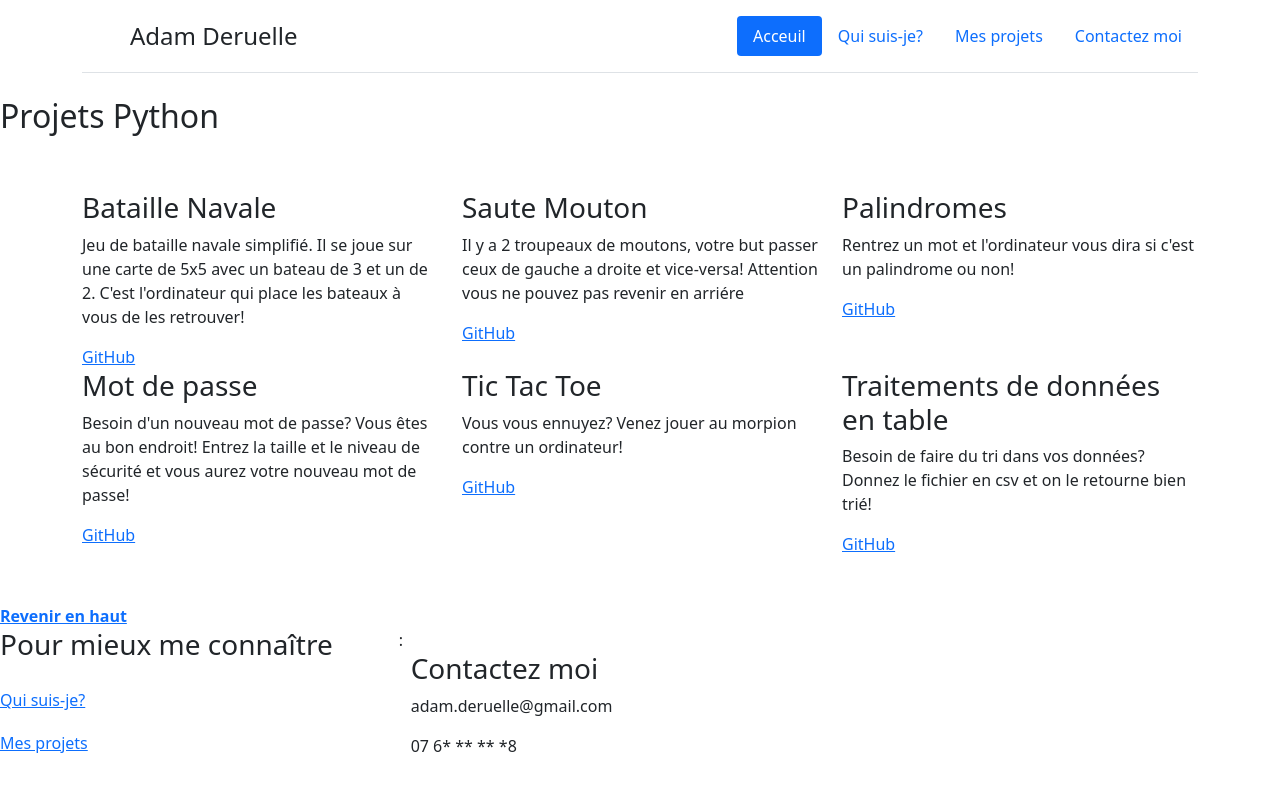
After one commit to adam-deruelle/test-flask, a Flask app: a page that uses templates/base.html in a window 1280 px wide. The commit adds this page. Run offline with Flask 2, Linux system fonts and the light colour scheme; some libraries are stand-ins or nearby versions.

Commit message:
#6 UX improvements

```diff
--- a/app.py
+++ b/app.py
@@ -5,20 +5,31 @@ app = Flask(__name__)
 
 @app.route('/')
 def index():
-    return render_template("indx.html")
+    return render_template("index.html")
 
-@app.route('/subscribe')
-def subscribe():
-    return render_template("subscribe.html")
+@app.route('/contact')
+def contact():
+    return render_template("contact.html")
 
-@app.route('/form', methods=["POST"])
-def form():
+@app.route('/valide', methods=["POST"])
+def valide():
     first_name = request.form.get("first_name")
     last_name = request.form.get("last_name")
     email = request.form.get("email")
     enregistrerLaPersonne(first_name,last_name,email)
     print(f"email: {email}, nom: {last_name}, prenom: {first_name}")
     return render_template("form.html")
+
+@app.route("/my projects")
+def my_projects():
+    return render_template("my projects.html")
+
+@app.route("/me")
+def me():
+    return render_template("me.html")
+
+
+
 
 
 def enregistrerLaPersonne(first_name,last_name,email):
--- a/templates/base.html
+++ b/templates/base.html
@@ -7,43 +7,53 @@
 
     <!-- Bootstrap CSS -->
     <link href="https://cdn.jsdelivr.net/npm/bootstrap@5.1.3/dist/css/bootstrap.min.css" rel="stylesheet" integrity="sha384-1BmE4kWBq78iYhFldvKuhfTAU6auU8tT94WrHftjDbrCEXSU1oBoqyl2QvZ6jIW3" crossorigin="anonymous">
-
-    <title>Hello, world!</title>
+    <link rel="shortcut icon" type="image/png" href="../Images/favicon.png"/>
   </head>
   <body>
-    <nav class="navbar navbar-expand-lg navbar-light bg-light">
-        <div class="container-fluid">
-          <a class="navbar-brand" href="/">Adam Deruelle</a>
-          <button class="navbar-toggler" type="button" data-bs-toggle="collapse" data-bs-target="#navbarSupportedContent" aria-controls="navbarSupportedContent" aria-expanded="false" aria-label="Toggle navigation">
-            <span class="navbar-toggler-icon"></span>
-          </button>
-          <div class="collapse navbar-collapse" id="navbarSupportedContent">
-            <ul class="navbar-nav me-auto mb-2 mb-lg-0">
-              <li class="nav-item">
-                <a class="nav-link active" aria-current="page" href="#">Home</a>
-              </li>
-              <li class="nav-item">
-                <a class="nav-link" href="{{
-                  url_for('subscribe')}}">Subscribe</a>
-              </li>
-            </ul>
-          </div>
-        </div>
-      </nav>
+    <header>
+      <div class="container">
+        <header class="d-flex flex-wrap justify-content-center py-3 mb-4 border-bottom">
+          <a href="/" class="d-flex align-items-center mb-3 mb-md-0 me-md-auto text-dark text-decoration-none">
+            <svg class="bi me-2" width="40" height="32"><use xlink:href="#bootstrap"/></svg>
+            <span class="fs-4">Adam Deruelle</span>
+          </a>
+
+          <ul class="nav nav-pills">
+            <li class="nav-item"><a href="/" class="nav-link active" aria-current="page">Acceuil</a></li>
+            <li class="nav-item"><a href="/me" class="nav-link">Qui suis-je?</a></li>
+            <li class="nav-item"><a href="/my projects" class="nav-link">Mes projets</a></li>
+            <li class="nav-item"><a href="/contact" class="nav-link">Contactez moi</a></li>
+          </ul>
+        </header>
+      </div>
+    </header>
 
 {% block content %}
 
 {% endblock %}
 
-    <!-- Optional JavaScript; choose one of the two! -->
 
-    <!-- Option 1: Bootstrap Bundle with Popper -->
-    <script src="https://cdn.jsdelivr.net/npm/bootstrap@5.1.3/dist/js/bootstrap.bundle.min.js" integrity="sha384-ka7Sk0Gln4gmtz2MlQnikT1wXgYsOg+OMhuP+IlRH9sENBO0LRn5q+8nbTov4+1p" crossorigin="anonymous"></script>
+<footer>
+  <div>
+    <a class="go_up_button" href="#"><strong> Revenir en haut</strong></a>
+  </div>
+  <div class="footer_info">
+    <div class="row row-cols-1">
+      <div class="row col-md-4">
+        <h3>Pour mieux me connaître</h3>
+        <a href="/me">Qui suis-je?</a>
+        <a href="/my projects">Mes projets</a>
+      </div>
+      <div class="row col-md-4">:
+        <h3>Contactez moi</h3>
+        <p>adam.deruelle@gmail.com</p>
+        <p>07 6* ** ** *8</p>
+      </div>
+    </div>
+  </div>
+  </footer>
 
-    <!-- Option 2: Separate Popper and Bootstrap JS -->
-    <!--
-    <script src="https://cdn.jsdelivr.net/npm/@popperjs/core@2.10.2/dist/umd/popper.min.js" integrity="sha384-7+zCNj/IqJ95wo16oMtfsKbZ9ccEh31eOz1HGyDuCQ6wgnyJNSYdrPa03rtR1zdB" crossorigin="anonymous"></script>
-    <script src="https://cdn.jsdelivr.net/npm/bootstrap@5.1.3/dist/js/bootstrap.min.js" integrity="sha384-QJHtvGhmr9XOIpI6YVutG+2QOK9T+ZnN4kzFN1RtK3zEFEIsxhlmWl5/YESvpZ13" crossorigin="anonymous"></script>
-    -->
+  <script src="./index_files/bootstrap.bundle.min.js"></script>
+
   </body>
 </html>
--- a/templates/form.html
+++ /dev/null
@@ -1,5 +0,0 @@
-{% extends 'base.html' %}
-
-{% block content %}
-<h1>Hello World !</h1>
-{% endblock %}
--- a/templates/indx.html
+++ /dev/null
@@ -1,5 +0,0 @@
-{% extends 'base.html' %}
-
-{% block content %}
-<h1>Hello World !</h1>
-{% endblock %}
--- /dev/null
+++ b/templates/my projects.html
@@ -0,0 +1,53 @@
+{% extends 'base.html' %}
+
+{% block content %}
+
+  <main>
+    <h2 class="text-center-Python">Projets Python</h2>
+    <div class="album py-5">
+      <div class="container">
+        <div class="row">
+          <div class="col col-md-4">
+            <h3>Bataille Navale</h3>
+            <p>Jeu de bataille navale simplifié. Il se joue sur une carte de 5x5 avec un bateau de 3 et un de 2. C'est l'ordinateur qui place les bateaux à vous de les retrouver!</p>
+            <a class="git_button" href="https://github.com/adamderuelle/pyhton/blob/main/BN/Bataille%20Navale">GitHub</a>
+          </div>
+          <div class="col col-md-4">
+            <h3>Saute Mouton</h3>
+            <p>Il y a 2 troupeaux de moutons, votre but passer ceux de gauche a droite et vice-versa! Attention vous ne pouvez pas revenir en arriére</p>
+            <a class="git_button" href="https://github.com/adamderuelle/pyhton/blob/main/Palindrome.py">GitHub</a>
+          </div>
+          <div class="col col-md-4">
+            <h3>Palindromes</h3>
+            <p>Rentrez un mot et l'ordinateur vous dira si c'est un palindrome ou non!</p>
+            <a class="git_button" href="https://github.com/adamderuelle/pyhton/blob/main/Palindrome.py">GitHub</a>
+          </div>
+        </div>
+
+
+      <div class="row">
+
+          <div class="col col-md-4">
+            <h3>Mot de passe</h3>
+            <p>Besoin d'un nouveau mot de passe? Vous êtes au bon endroit! Entrez la taille et le niveau de sécurité et vous aurez votre nouveau mot de passe!</p>
+            <a class="git_button" href="https://github.com/adamderuelle/pyhton/blob/main/Mot%20de%20passe%20aléatoire.py">GitHub</a>
+          </div>
+
+        <div class="col col-md-4">
+            <h3>Tic Tac Toe</h3>
+            <p>Vous vous ennuyez? Venez jouer au morpion contre un ordinateur!</p>
+            <a class="git_button" href="https://github.com/adamderuelle/pyhton/tree/main/Tic%20Tac%20Toe">GitHub</a>
+        </div>
+
+        <div class="col col-md-4">
+            <h3>Traitements de données en table</h3>
+            <p>Besoin de faire du tri dans vos données? Donnez le fichier en csv et on le retourne bien trié!</p>
+            <a class="git_button" href="https://github.com/adamderuelle/pyhton/tree/main/Traitement%20de%20données%20en%20tables">GitHub</a>
+        </div>
+
+      </div>
+    </div>
+
+  </main>
+
+{% endblock %}
```
Also changed, not shown: templates/contact.html (added, +34 -0 lines), templates/index.html (added, +17 -0 lines), templates/me.html (added, +56 -0 lines), templates/subscribe.html (deleted, +0 -28 lines), templates/valide.html (added, +17 -0 lines), Images/Python example.jpg (added), Images/Unity example.jpg (added), Images/favicon.png (added), Images/programmeur example.jpg (added).
